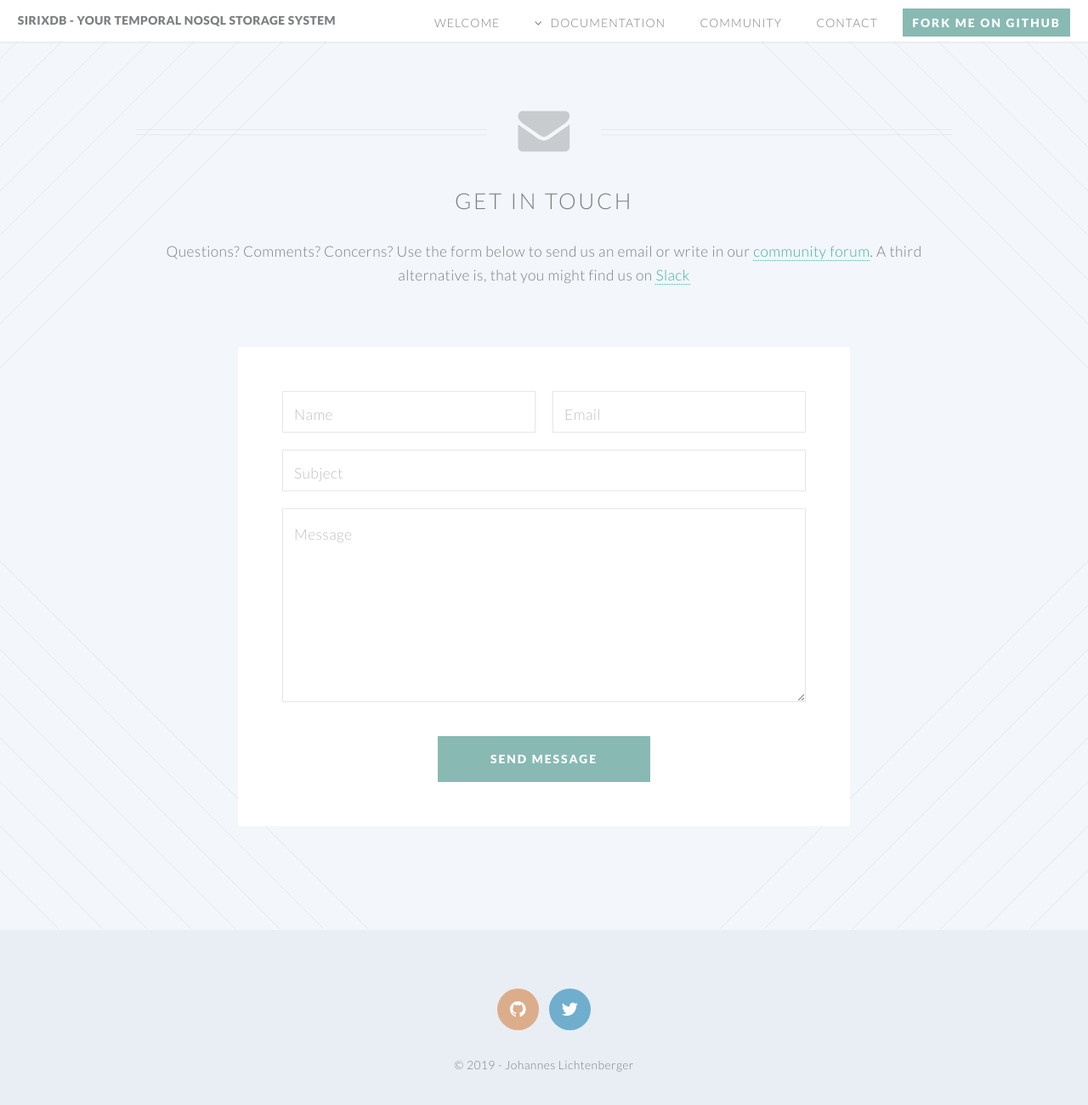
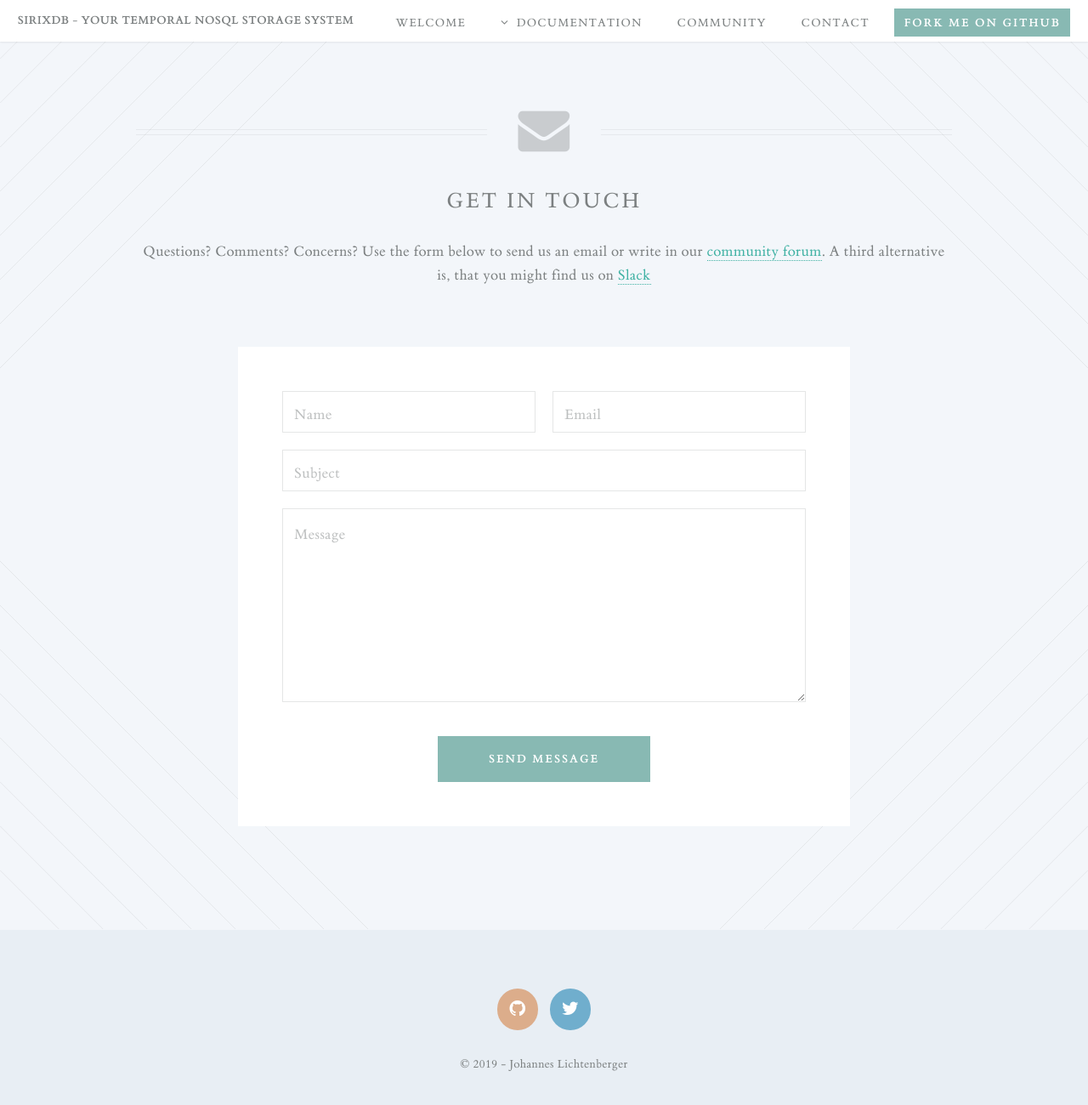
Before and after one commit to sirixdb/sirixdb.github.io, a Jekyll site: the page built from contact.html, in a window 1280 px wide and 1330 px high. Shown: the top 1300 px of the window at 85% size. Built offline with Jekyll 4.4.1, drawn with Linux system fonts in a browser that asks for light colours.

Commit message:
Update style.css

```diff
--- a/css/style.css
+++ b/css/style.css
@@ -61,7 +61,8 @@
 
 	body, input, select, textarea {
 		color: #7c8081;
-		font-family: 'Lato', sans-serif;
+		/* font-family: 'Lato', sans-serif; */
+		font-family: et-bembo, Palatino, "Palatino Linotype", "Palatino LT STD", "Book Antiqua", Georgia, serif;
 		font-size: 15pt;
 		font-weight: 300;
 		letter-spacing: 0.025em;
```
